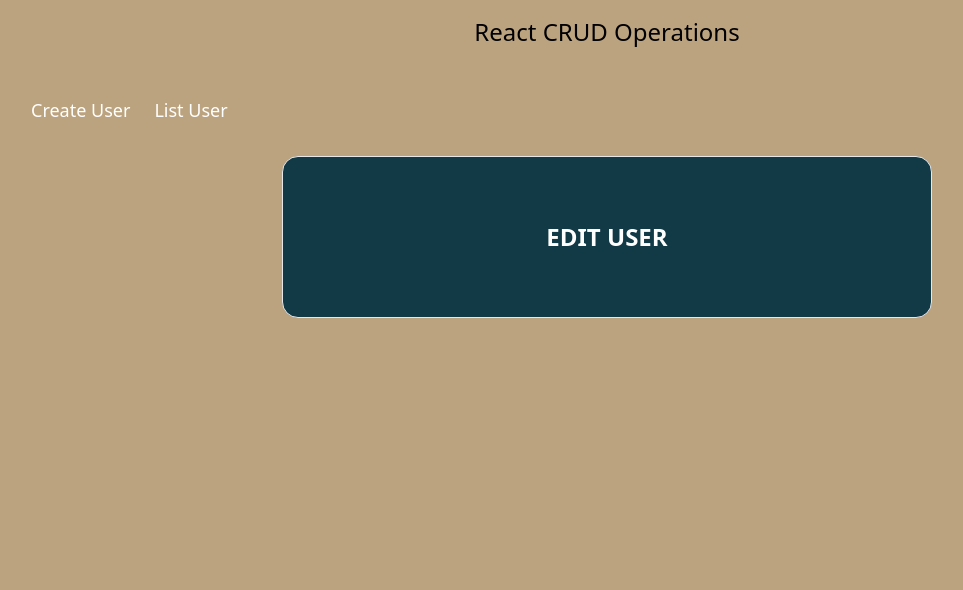
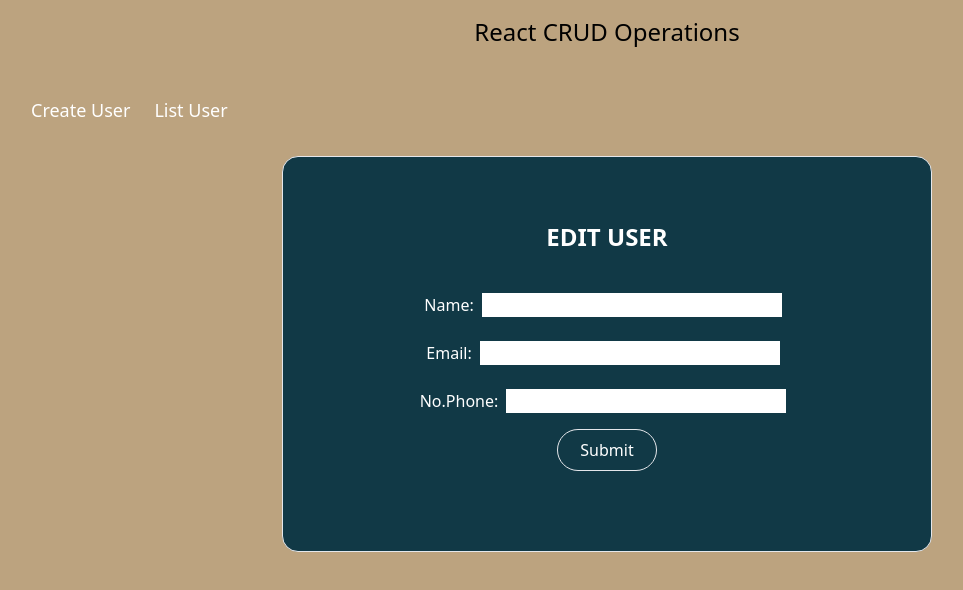
Before and after one commit to amirahyusof/react-basic_crud, a React (Create React App) app in the folder frontend/: page /user/1/edit in a window 1280 px wide. Shown: the top 590 px of the page, without its empty margins (33-996 px from the left). Built offline with nearby package versions, Linux system fonts and the light colour scheme; no server answers.

Commit message:
commit change

```diff
--- a/frontend/src/App.js
+++ b/frontend/src/App.js
@@ -3,7 +3,7 @@ import {BrowserRouter, Routes, Route, Link} from 'react-router-dom';
 import './App.css';
 import ListUser from './components/ListUser';
 import CreateUser from './components/CreateUser';
-import Edit from './components/Edit';
+import EditUser from './components/EditUser';
 
 function App() {
   return (
@@ -24,7 +24,7 @@ function App() {
         <Routes>
           <Route index element={<CreateUser />} />
           <Route path='/user/list' element={<ListUser />} />
-          <Route path='/user/:id/edit' element={<Edit />} />
+          <Route path='/user/:id/edit' element={<EditUser />} />
         </Routes>
       </nav>
       </BrowserRouter>
--- a/frontend/src/components/CreateUser.js
+++ b/frontend/src/components/CreateUser.js
@@ -2,7 +2,7 @@ import React from 'react';
 import { useNavigate } from 'react-router-dom';
 
 function CreateUser() {
-    const [inputs, setInputs] = React.useState({});
+    const [inputs, setInputs] = React.useState([]);
     const navigate = useNavigate();
 
     const handleChange = (event) => {
@@ -18,7 +18,7 @@ function CreateUser() {
         event.preventDefault();
 
         try {
-            const response = await fetch('http://localhost/API/saveUser.php', {
+            const response = await fetch('http://localhost/API/user.php', {
                 method: 'POST',
                 headers: {
                     'Content-Type': 'application/json'
@@ -33,7 +33,7 @@ function CreateUser() {
             const data = await response.json();
             console.log(data);
 
-            // Navigate to the desired route using navigate.push
+            // Navigate to the desired route using navigate
             navigate('/');
         } catch (error) {
             console.error('There was a problem with your fetch operation:', error);
--- a/frontend/src/components/Edit.js
+++ /dev/null
@@ -1,12 +0,0 @@
-import React from 'react';
-
-
-function EditUser(){
-    return(
-        <div className="border rounded-2xl bg-[#113946] w-[650px] mx-auto p-16 text-white">
-            <h1 className="text-2xl font-semibold uppercase">Edit User</h1>
-        </div>
-    )
-}
-
-export default EditUser;
--- /dev/null
+++ b/frontend/src/components/EditUser.js
@@ -0,0 +1,91 @@
+import React from 'react';
+import { useState, useEffect } from 'react';
+import { useNavigate, useParams } from 'react-router-dom';
+
+
+function EditUser(){
+    const [inputs, setInputs] = useState([]);
+    const navigate = useNavigate();
+    const {id} = useParams();
+
+    useEffect(()=>{
+        getUser();
+    },[]);
+
+    async function getUser(){
+        try {
+            const response =await fetch(`http://localhost/API/user.php/${id}`);
+
+            if(!response.ok){
+            throw new Error("Network response not ok");
+            }
+
+            const data = await response.json();
+            console.log(data);
+            setInputs(data);
+
+        } catch (error){
+            console.error("There was problem with your fetch operation:", error);
+        }
+    }
+
+    const handleChange = (event) => {
+        const name = event.target.name;
+        const value = event.target.value;
+        setInputs(values => ({
+            ...values,
+            [name]: value
+        }));
+    }
+
+    const handleSubmit = async (event) => {
+        event.preventDefault();
+
+        try {
+            const response = await fetch(`http://localhost/API/user.php/${id}`, {
+                method: 'PUT',
+                headers: {
+                    'Content-Type': 'application/json'
+                },
+                body: JSON.stringify(inputs)
+            });
+
+            if (!response.ok) {
+                throw new Error("Network response not ok");
+            }
+
+
+            const data = await response.json();
+            console.log(data);
+
+            // Navigate to the desired route using navigate.push
+            navigate('/');
+        } catch (error) {
+            console.error('Error processing request', error);
+        }
+    }
+
+    return (
+        <div className="border rounded-2xl bg-[#113946] w-[650px] mx-auto p-16 text-white">
+            <h1 className="text-2xl font-semibold uppercase">Edit User</h1>
+            <form onSubmit={handleSubmit} className="w-[450px] mx-auto mt-6">
+                <label>Name:</label>
+                <input value={inputs.name} className="mb-6 mx-2 mt-4 px-2 w-[300px] text-black" type="text" name="name" onChange={handleChange} />
+                <br />
+
+                <label>Email:</label>
+                <input  value={inputs.email} className="mb-6 mx-2 px-2 w-[300px] text-black" type="text" name="email" onChange={handleChange} />
+                <br />
+
+                <label>No.Phone:</label>
+                <input  value={inputs.phone} className="mb-4 mx-2 px-2 w-[280px] text-black" type="text" name="phone" onChange={handleChange} />
+                <br />
+
+                <button className="border w-[100px] mb-4 rounded-full p-2">Submit</button>
+            </form>
+        </div>
+    )
+
+}
+
+export default EditUser;
--- a/frontend/src/components/ListUser.js
+++ b/frontend/src/components/ListUser.js
@@ -2,7 +2,6 @@ import React, { useEffect, useState } from "react";
 import { Link } from "react-router-dom";
 
 function ListUser(){
-
     const[users, setUsers] = useState([]);
 
     useEffect(()=>{
@@ -11,7 +10,7 @@ function ListUser(){
 
     async function getUser(){
         try {
-            const response =await fetch('http://localhost/API/saveUser.php');
+            const response =await fetch('http://localhost/API/user.php');
 
             if(!response.ok){
             throw new Error("Network response not ok");
@@ -44,7 +43,7 @@ function ListUser(){
                     <tr key={key}>
                         <td>{user.id}</td>
                         <td>{user.name}</td>
-                        <td>{user.email}</td>
+                        <td className="px-4">{user.email}</td>
                         <td>{user.phone}</td>
                         <td>
                             <Link className="px-4" to={`/user/${user.id}/edit`}>Edit</Link>
```
